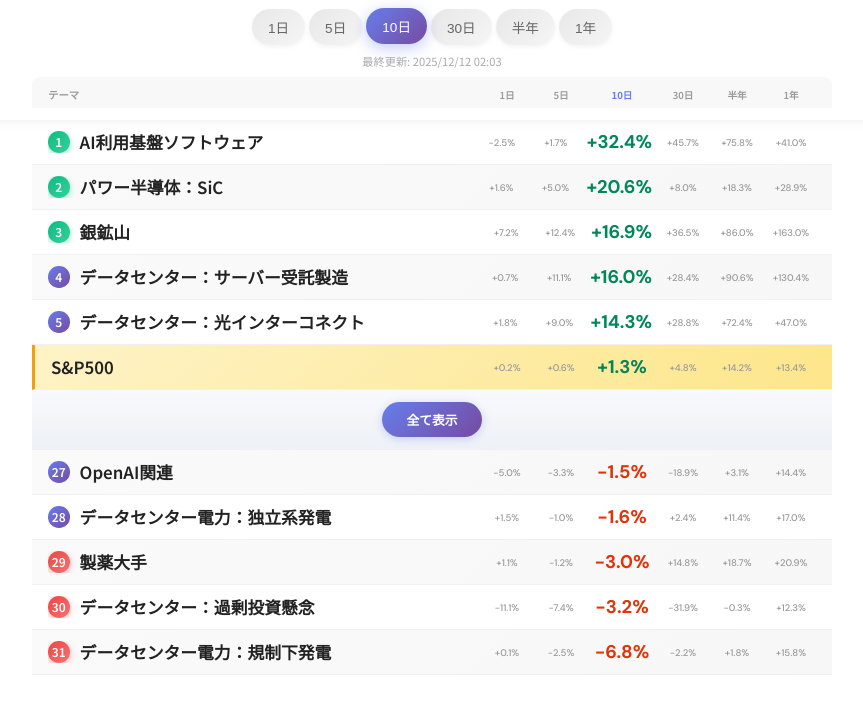
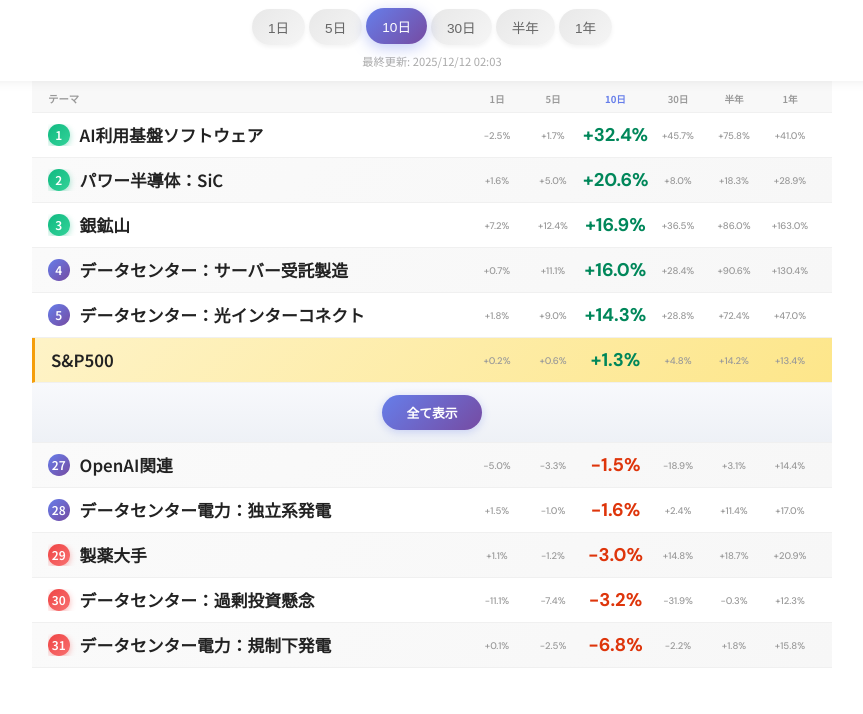
Before and after one commit to UsStocksInsight/new_website, a plain HTML site: page index.html in a window 1280 px wide. Shown: the part 50-764 px from the top of the page, without its empty margins (208-1071 px from the left). Drawn offline with Linux system fonts and the light colour scheme.

Commit message:
Add files via upload

```diff
--- a/index.html
+++ b/index.html
@@ -115,15 +115,18 @@
                 margin-top: 8px;
             }
 
-            /* パフォーマンス表示ヘッダー - ヘッダー内に配置 */
+            /* パフォーマンス表示ヘッダー - ヘッダーの下に固定 */
             .perf-header {
                 display: flex;
                 align-items: center;
                 padding: 10px 16px 6px;
                 max-width: 800px;
-                margin: 8px auto 0;
+                margin: 0 auto;
                 background: #f8f8f8;
-                border-radius: 8px 8px 0 0;
+                border-bottom: 1px solid var(--item-border);
+                position: sticky;
+                top: 105px;
+                z-index: 99;
             }
 
             .perf-header-left {
@@ -131,34 +134,27 @@
                 font-size: 0.65rem;
                 font-weight: 600;
                 color: var(--text-muted);
-                min-width: 80px;
+                min-width: 0;
             }
 
             .perf-header-right {
                 display: flex;
                 gap: 4px;
-                overflow-x: auto;
-                -webkit-overflow-scrolling: touch;
-            }
-
-            .perf-header-right::-webkit-scrollbar {
-                display: none;
             }
 
             .perf-header-item {
                 text-align: center;
-                min-width: 44px;
+                width: 48px;
                 font-size: 0.55rem;
                 font-weight: 600;
                 color: var(--text-muted);
                 flex-shrink: 0;
-                padding: 0 2px;
             }
 
             .perf-header-item.active {
                 color: #667eea;
                 font-weight: 700;
-                min-width: 56px;
+                width: 58px;
             }
 
             .list-container {
@@ -248,23 +244,16 @@
                 align-items: center;
                 gap: 4px;
                 flex-shrink: 0;
-                overflow-x: auto;
-                -webkit-overflow-scrolling: touch;
-            }
-
-            .perf-container::-webkit-scrollbar {
-                display: none;
             }
 
             .perf-item {
                 text-align: center;
-                min-width: 44px;
+                width: 48px;
                 flex-shrink: 0;
-                padding: 0 2px;
             }
 
             .perf-item.active {
-                min-width: 56px;
+                width: 58px;
             }
 
             .perf-value {
@@ -310,18 +299,27 @@
                 box-shadow: 0 4px 12px rgba(102, 126, 234, 0.4);
             }
 
-            /* モバイル */
+            /* モバイル: 選択期間のみ大きく、他は小さく表示 */
             @media (max-width: 600px) {
+                .perf-header {
+                    top: 100px;
+                }
+
                 .theme-name {
                     font-size: 0.78rem;
                 }
 
+                /* モバイルでは非選択期間を非表示 */
                 .perf-item:not(.active) {
-                    min-width: 38px;
+                    display: none;
                 }
 
                 .perf-header-item:not(.active) {
-                    min-width: 38px;
+                    display: none;
+                }
+
+                .perf-container {
+                    justify-content: flex-end;
                 }
             }
 
@@ -354,20 +352,20 @@
                 }
 
                 .perf-header-item {
-                    min-width: 50px;
+                    width: 52px;
                     font-size: 0.6rem;
                 }
 
                 .perf-header-item.active {
-                    min-width: 64px;
+                    width: 65px;
                 }
 
                 .perf-item {
-                    min-width: 50px;
+                    width: 52px;
                 }
 
                 .perf-item.active {
-                    min-width: 64px;
+                    width: 65px;
                 }
             }
         </style>
@@ -384,6 +382,8 @@
                 <button class="period-btn" data-period="1年">1年</button>
             </div>
             <div class="header-update-info" id="update-info"></div>
+        </header>
+
         <div class="perf-header">
             <div class="perf-header-left">テーマ</div>
             <div class="perf-header-right">
@@ -395,7 +395,6 @@
                 <div class="perf-header-item" data-period="1年">1年</div>
             </div>
         </div>
-        </header>
 
         <div id="app" class="list-container"></div>
 
```
Lines whose indentation alone changed are shown as unchanged.
